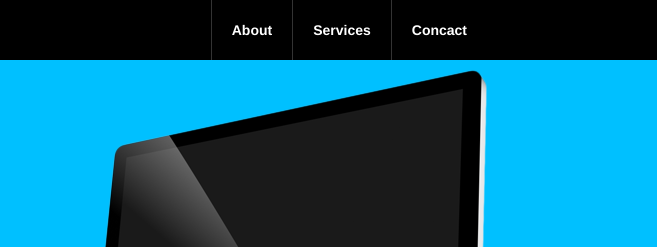
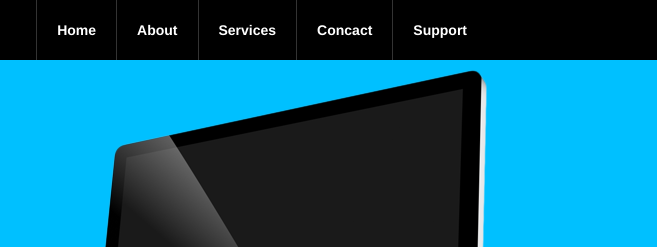
Before and after one commit to anykey84/anykey84.github.com, a plain HTML site: page index.html in a window 1280 px wide. Shown: the top 247 px of the page, 623-1280 px from the left. Drawn offline with Linux system fonts and the light colour scheme.

Commit message:
Update index.html

```diff
--- a/index.html
+++ b/index.html
@@ -15,9 +15,11 @@
 				</a>
 				<nav>
 					<ul>
+						<li><a href="">Home</a></li>
 						<li><a href="">About</a></li>
 						<li><a href="">Services</a></li>
 						<li><a href="">Concact</a></li>
+						<li><a href="">Support</a></li>
 					</ul>
 				</nav>
 			</div>
```
